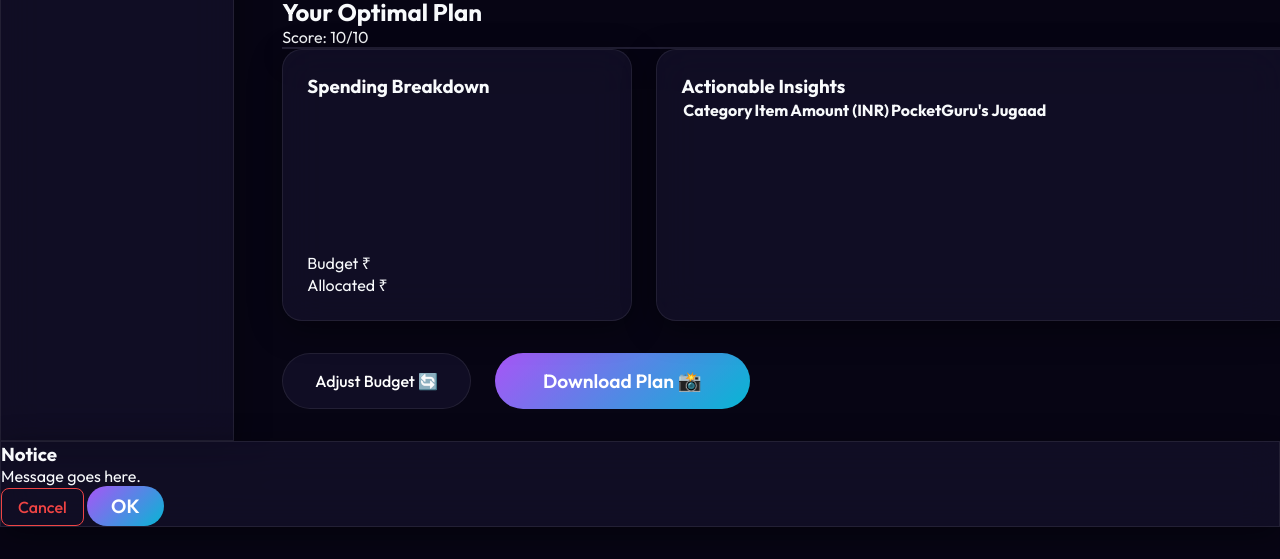
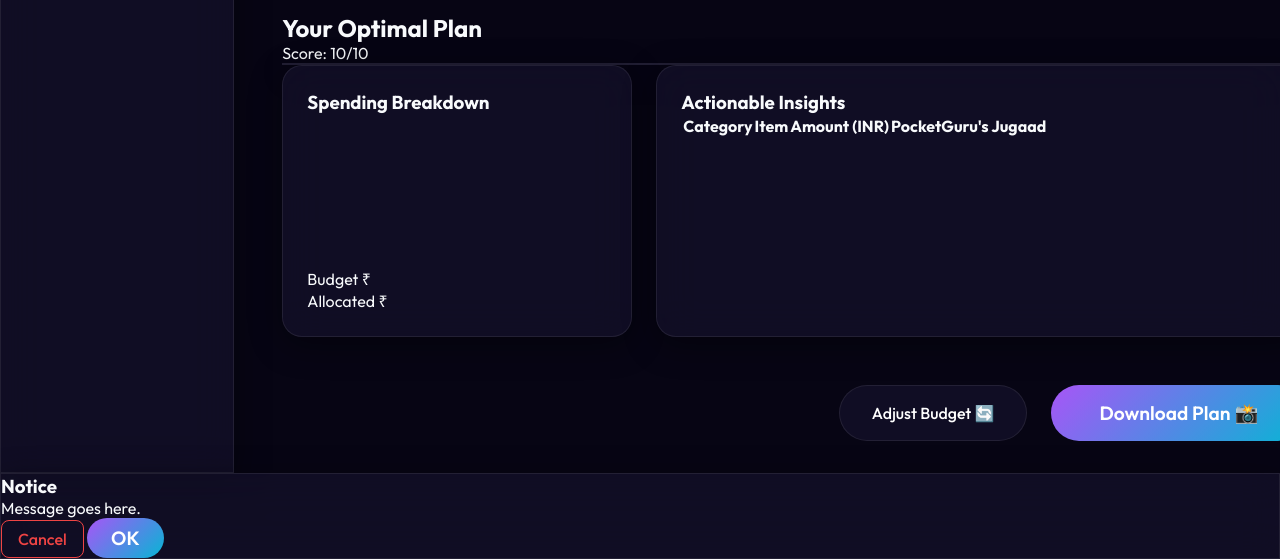
Before and after one commit to chadhas282-afk/Pocket-Guru, a website built with Vite: page index.html in a window 1280 px wide. Shown: the part 1517-2076 px from the top of the page. Before the commit the page ends 2044 px from the top, so only its background shows below. Built offline with nearby package versions, Linux system fonts and the light colour scheme.

Commit message:
Enhance action buttons layout with flex alignment and add styling to export container

```diff
--- a/style.css
+++ b/style.css
@@ -338,3 +338,8 @@
   display: flex;
   gap: 1.5rem;
   margin-top: 2rem;
+  justify-content: flex-end;
+}
+.export-container {
+  border-radius: 20px;
+  padding: 1rem 0;
```
